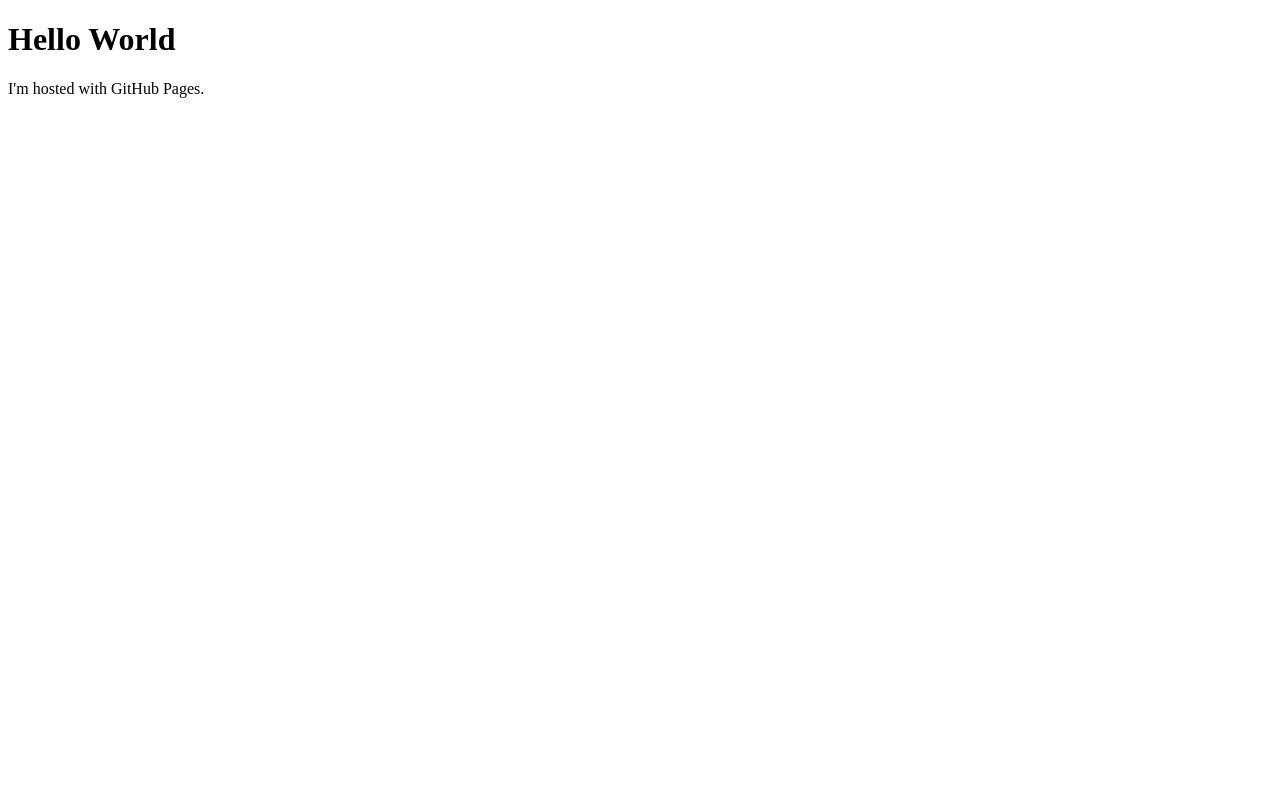
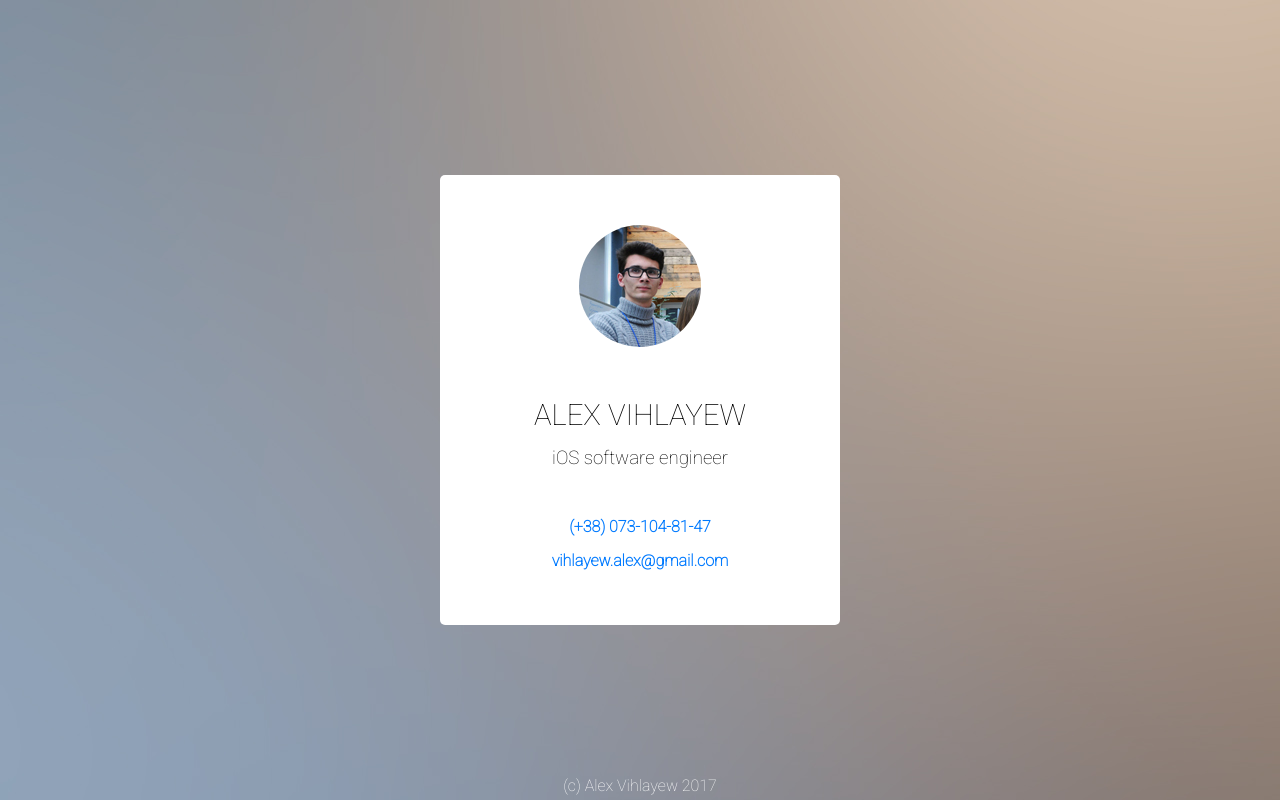
Before and after one commit to VihlayewAlex/VihlayewAlex.github.io, a plain HTML site: page index.html in a window 1280 px wide. Drawn offline with Linux system fonts and the light colour scheme.

Commit message:
Website design
Added main page with info

```diff
--- a/index.html
+++ b/index.html
@@ -3,11 +3,31 @@
 
 <head>
   <title>My personal website</title>
+  <link rel="stylesheet" href="style.css" type="text/css"/>
 </head>
 
 <body>
-  <h1>Hello World</h1>
-  <p>I'm hosted with GitHub Pages.</p>
+
+  <div>
+
+    <center>
+
+      <img class="avatar" src="img/avatar.jpg" width="122" height="122">
+
+      <p class="info_text" style="font-size:22pt; margin-top: -3px;">ALEX VIHLAYEW</p>
+      <p class="info_text" style="font-size:14pt;">iOS software engineer</p>
+
+      </br>
+
+      <p class="contact_text" style="font-size:12pt;">(+38) 073-104-81-47</p>
+      <p class="contact_text" style="font-size:12pt;">vihlayew.alex@gmail.com</p>
+
+    </center>
+
+  </div>
+
+  <center id="copyright">(c) Alex Vihlayew 2017</center>
+
 </body>
 
 </html>
--- /dev/null
+++ b/style.css
@@ -0,0 +1,51 @@
+@import url('https://fonts.googleapis.com/css?family=Roboto:100');
+
+* {
+  padding: 0px;
+  margin: 0px;
+}
+
+body {
+    background-image: url("img/bg.jpg");
+}
+
+div {
+    width: 400px;
+    height: 450px;
+    background-color: white;
+    border-radius: 5px;
+
+    position: absolute;
+    top:0;
+    bottom: 0;
+    left: 0;
+    right: 0;
+
+    margin: auto;
+}
+
+.avatar {
+    border-radius: 50%;
+    margin: 50px;
+}
+
+.info_text {
+    font-family: 'Roboto', sans-serif;
+    font-weight: 500;
+    margin: 15px;
+}
+
+.contact_text {
+    font-family: 'Roboto', sans-serif;
+    font-weight: bold;
+    margin: 15px;
+    color: #007aff;
+}
+
+#copyright {
+    position: fixed;
+    bottom: 5px;
+    width: 100%;
+    color: white;
+    font-family: 'Roboto', sans-serif;
+}
```
Also changed, not shown: img/avatar.jpg (added), img/bg.jpg (added).
